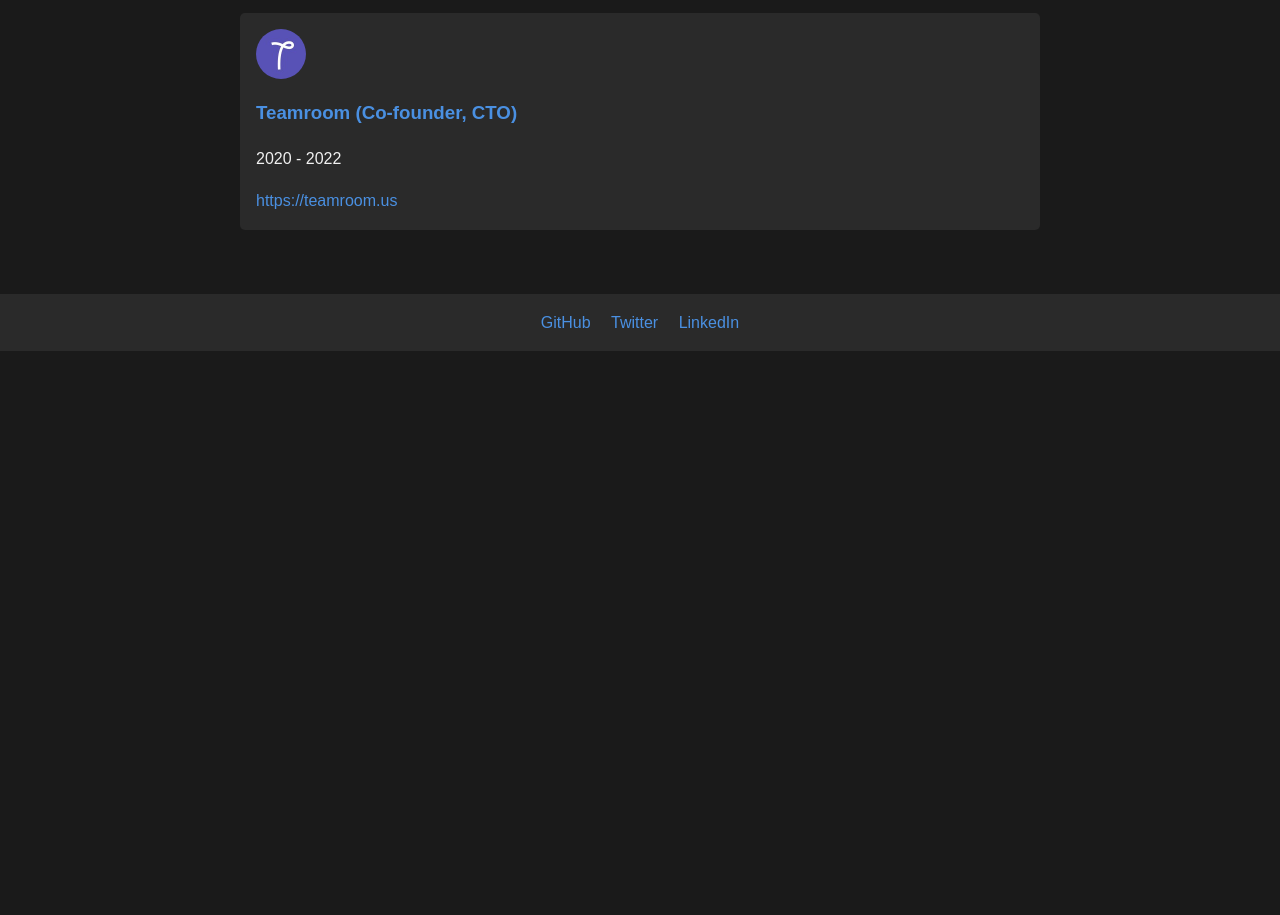
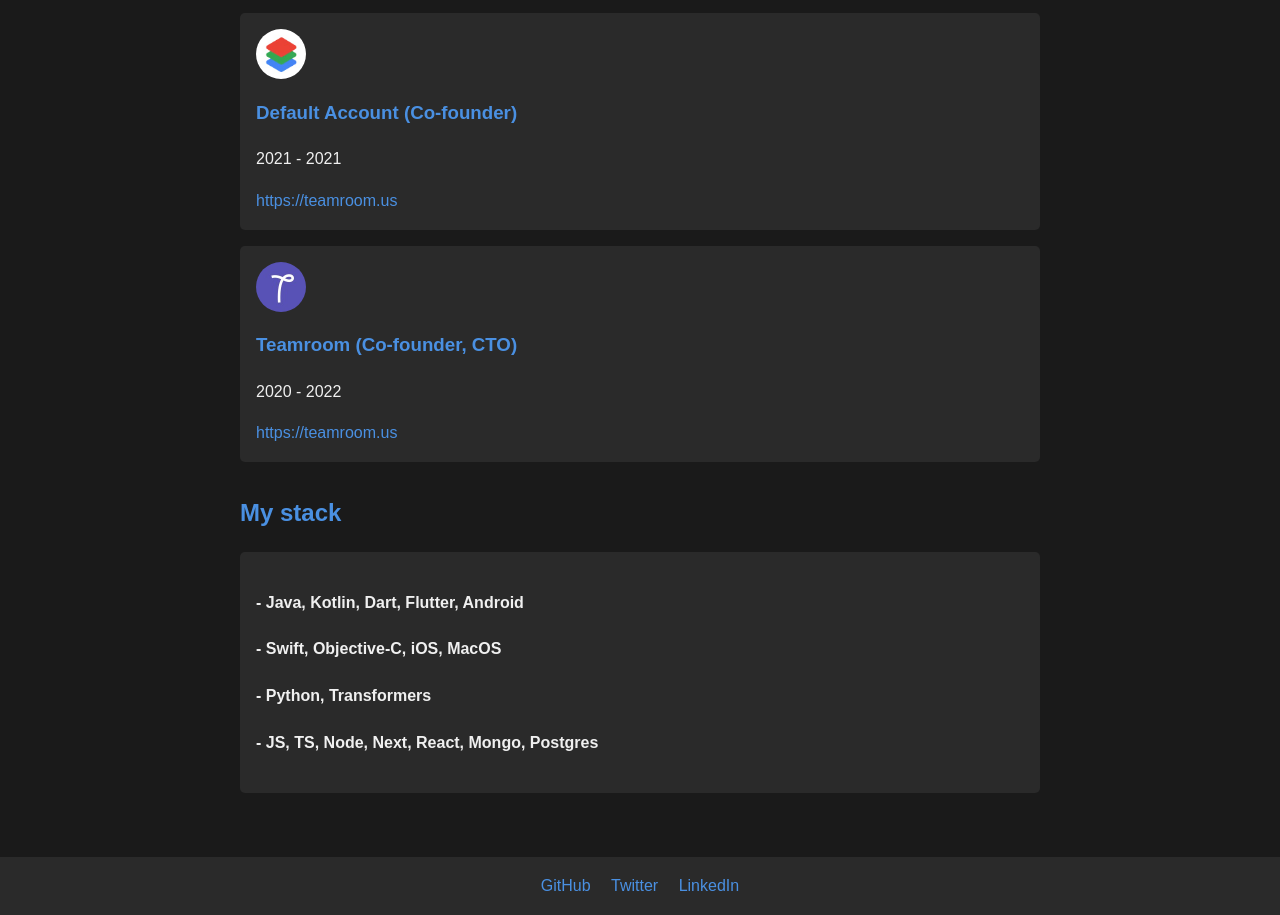
Before and after one commit to romanfurman6/furmanpw, a plain HTML site: page index.html in a window 1280 px wide. Shown: the part 1892-2807 px from the top of the page. Before the commit the page ends 2243 px from the top, so only its background shows below. Drawn offline with Linux system fonts and the light colour scheme.

Commit message:
wtf + stack

```diff
--- a/index.html
+++ b/index.html
@@ -54,10 +54,25 @@
                 <a href="https://sommo.io" target="_blank">https://sommo.io</a>
             </div>
             <div class="startup">
+                <img src="assets/default.jpeg" alt="Default" class="startup-logo">
+                <h3>Default Account (Co-founder)</h3>
+                <p>2021 - 2021</p>
+                <a href="https://default.wtf" target="_blank">https://teamroom.us</a>
+            </div>
+            <div class="startup">
                 <img src="assets/teamroom.jpeg" alt="Teamroom" class="startup-logo">
                 <h3>Teamroom (Co-founder, CTO)</h3>
                 <p>2020 - 2022</p>
                 <a href="https://teamroom.us" target="_blank">https://teamroom.us</a>
+            </div>
+        </section>
+        <section id="startups">
+            <h2>My stack</h2>
+            <div class="startup">
+                <h4> - Java, Kotlin, Dart, Flutter, Android</h4>
+                <h4> - Swift, Objective-C, iOS, MacOS</h4>
+                <h4> - Python, Transformers</h4>
+                <h4> - JS, TS, Node, Next, React, Mongo, Postgres</h4>
             </div>
         </section>
     </main>
@@ -67,7 +82,6 @@
             <a href="https://github.com/romanfurman6" target="_blank">GitHub</a>
             <a href="https://twitter.com/romanfurman0" target="_blank">Twitter</a>
             <a href="https://linkedin.com/in/romanfurman/" target="_blank">LinkedIn</a>
-            <!-- Add more social media links as needed -->
         </div>
     </footer>
 </body>
```
Also changed, not shown: assets/default.jpeg (added).
